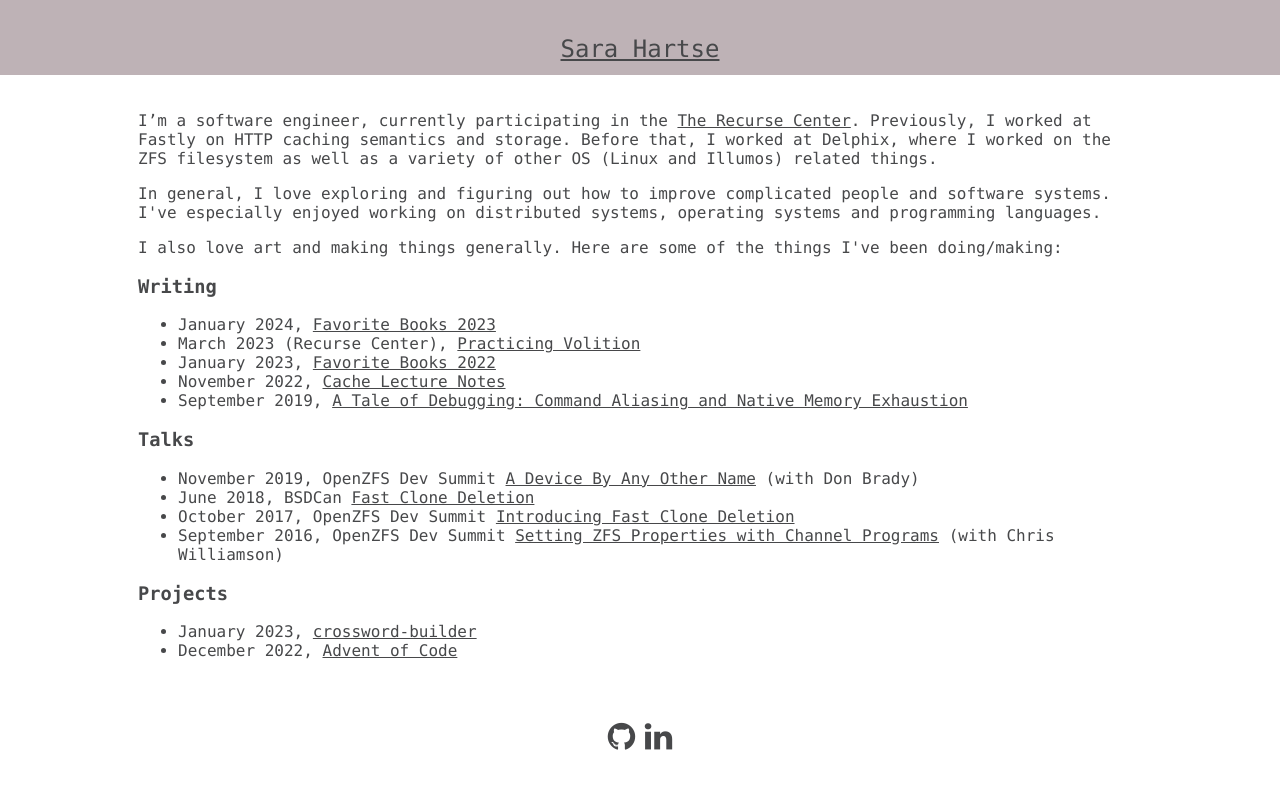
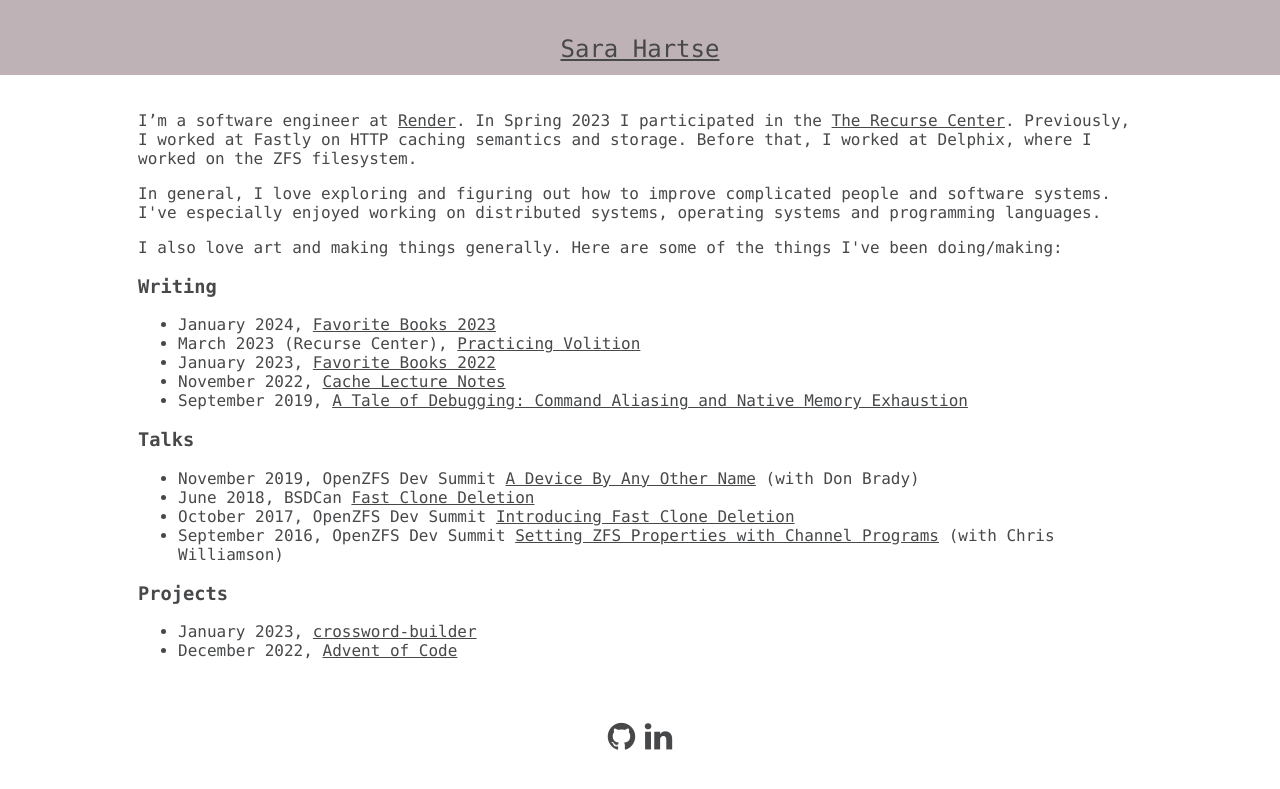
Before and after one commit to shartse/shartse.github.io, a Jekyll site: the page built from index.html, in a window 1280 px wide. Shown: the top 789 px of the page. Built offline with Jekyll 4.4.1, drawn with Linux system fonts in a browser that asks for light colours.

Commit message:
update bio

```diff
--- a/index.html
+++ b/index.html
@@ -3,8 +3,10 @@ layout: default
 ---
 
 <p>
-I’m a software engineer, currently participating in the <a href="https://www.recurse.com/">The Recurse Center</a>. Previously, I worked at Fastly on HTTP caching semantics and storage. Before that,
-I worked at Delphix, where I worked on the ZFS filesystem as well as a variety of other OS (Linux and Illumos) related things.
+I’m a software engineer at <a href="https://render.com/">Render</a>.
+
+In Spring 2023 I participated in the <a href="https://www.recurse.com/">The Recurse Center</a>. Previously, I worked at Fastly on HTTP caching semantics and storage. Before that,
+I worked at Delphix, where I worked on the ZFS filesystem.
 </p>
 
 <p>
```
